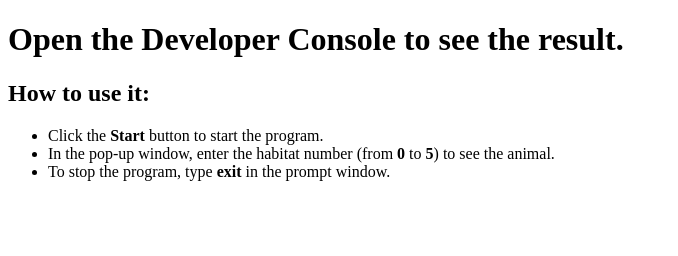
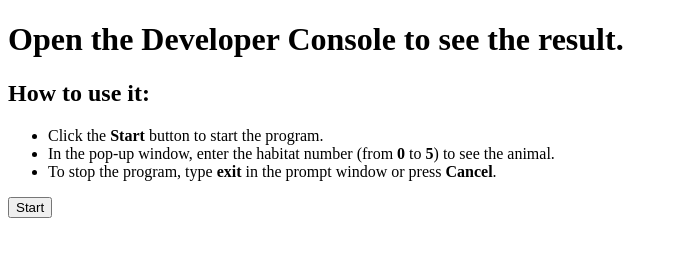
Before and after one commit to ttbielski/zookeeper, a plain HTML site: page index.html in a window 1280 px wide. Shown: the whole page, without its empty margins (0-678 px from the left). Drawn offline with Linux system fonts and the light colour scheme.

Commit message:
Update the instructions on how to use the app

```diff
--- a/index.html
+++ b/index.html
@@ -13,7 +13,8 @@
   <ul>
     <li>Click the <strong>Start</strong> button to start the program.</li>
     <li>In the pop-up window, enter the habitat number (from <strong>0</strong> to <strong>5</strong>) to see the animal.</li>
-    <li>To stop the program, type <strong>exit</strong> in the prompt window.</li>
+    <li>To stop the program, type <strong>exit</strong> in the prompt window or press <strong>Cancel</strong>.</li>
   </ul>
+  <button id="start-app">Start</button>
 </body>
 </html>
```
